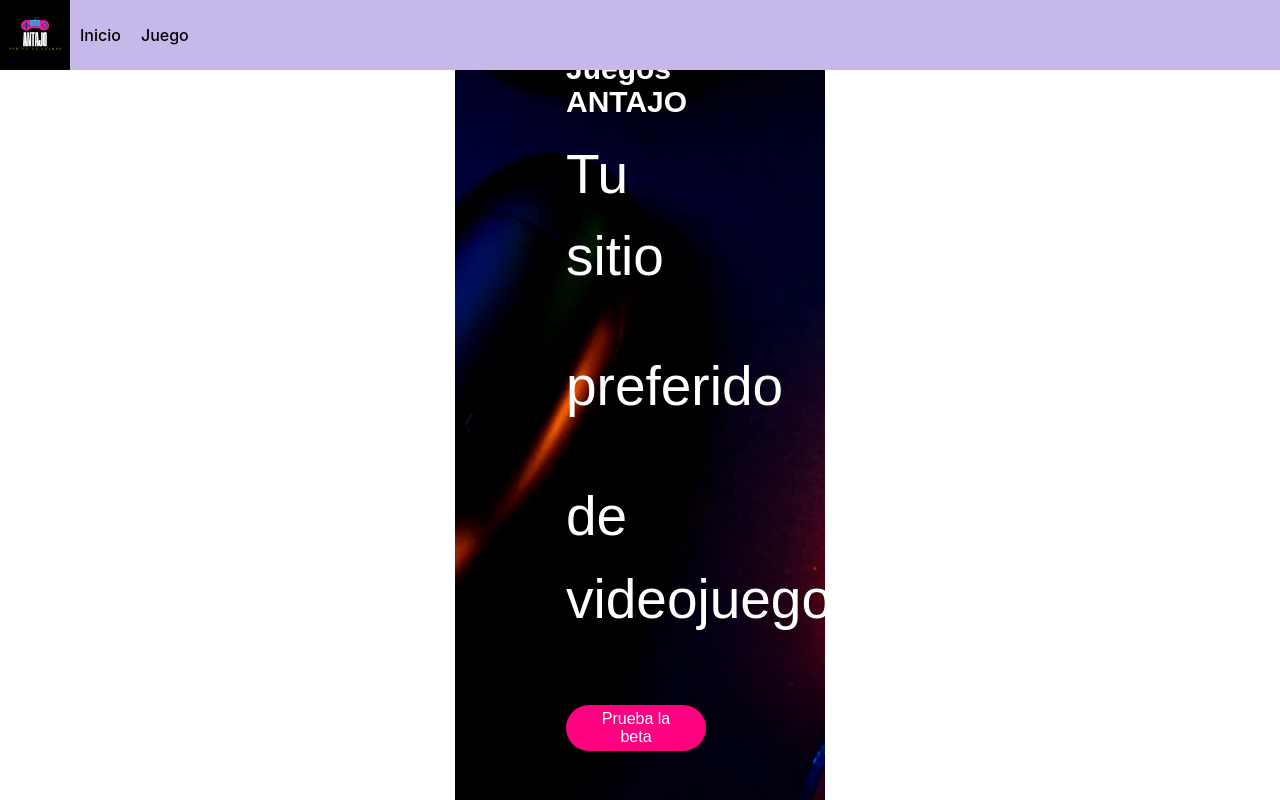
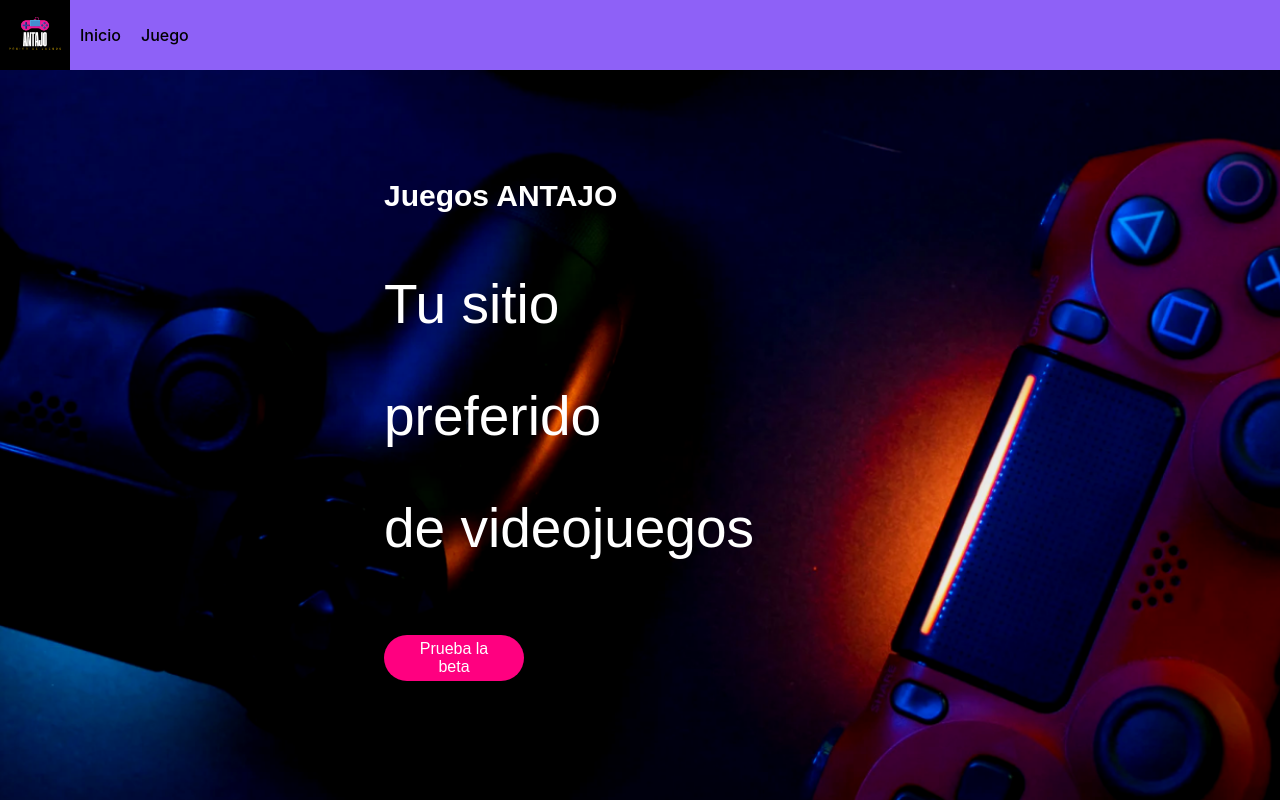
Before and after one commit to JosiasAlvaredo/info-project, a React (Vite) app in the folder vite-project/: page /home in a window 1280 px wide. Built offline with nearby package versions, Linux system fonts and the light colour scheme; a web font is replaced by a local one.

Commit message:
arregle la hompage... espero no haber roto algo mas

```diff
--- a/vite-project/src/Componentes/Navbar.css
+++ b/vite-project/src/Componentes/Navbar.css
@@ -1,5 +1,5 @@
 .navbar {
-    background-color: #c7b8ea;
+    background-color: #8e61f7;
     padding: 1rem;
     display: flex;
     align-items: center;
--- a/vite-project/src/Componentes/VoF.css
+++ b/vite-project/src/Componentes/VoF.css
@@ -2,7 +2,6 @@ body, html {
     margin: 0;
     padding: 0;
     height: 100%;
-    display: flex;
     justify-content: center;
     align-items: center;
     background-color: #f0f0f0;
```
